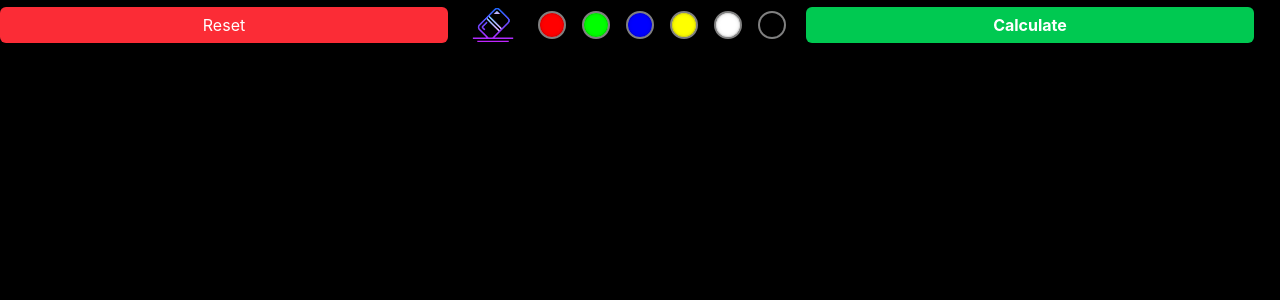
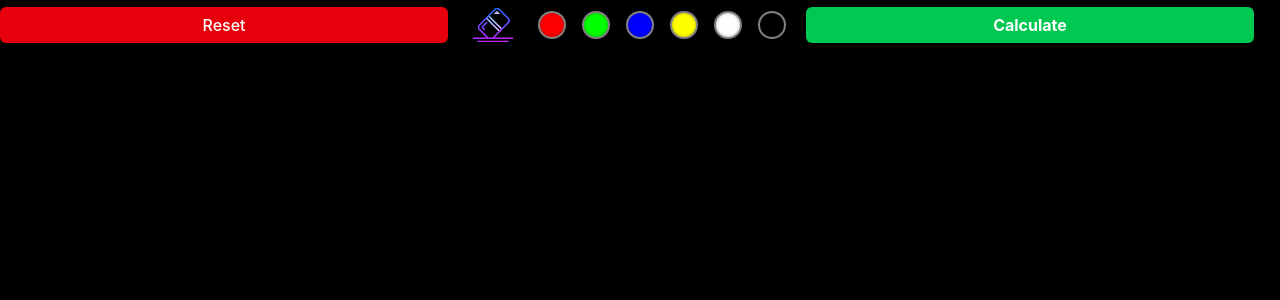
Before and after one commit to Kushalkush-dev/Mathify-Ai, a React (Vite) app: page / in a window 1280 px wide. Shown: the top 300 px of the page. Built offline with nearby package versions, Linux system fonts and the light colour scheme; what better-react-mathjax would draw is missing.

Commit message:
update reset styles

```diff
--- a/src/pages/Home.jsx
+++ b/src/pages/Home.jsx
@@ -204,10 +204,10 @@
     <Button onClick={()=>{
       setreset(true)
     }}
-    className=" text-white bg-red-500 w-[35vw] hover:bg-red-700 active:scale-90"
+    className=" text-white bg-red-600 w-[35vw] hover:bg-red-700 active:scale-90"
     variant="default"
     color="black"
-    >Reset</Button>
+    ><span className='font-medium'>Reset</span></Button>
 
 
     <button onClick={eraser} className='hover:opacity-80 active:scale-90'>
```
